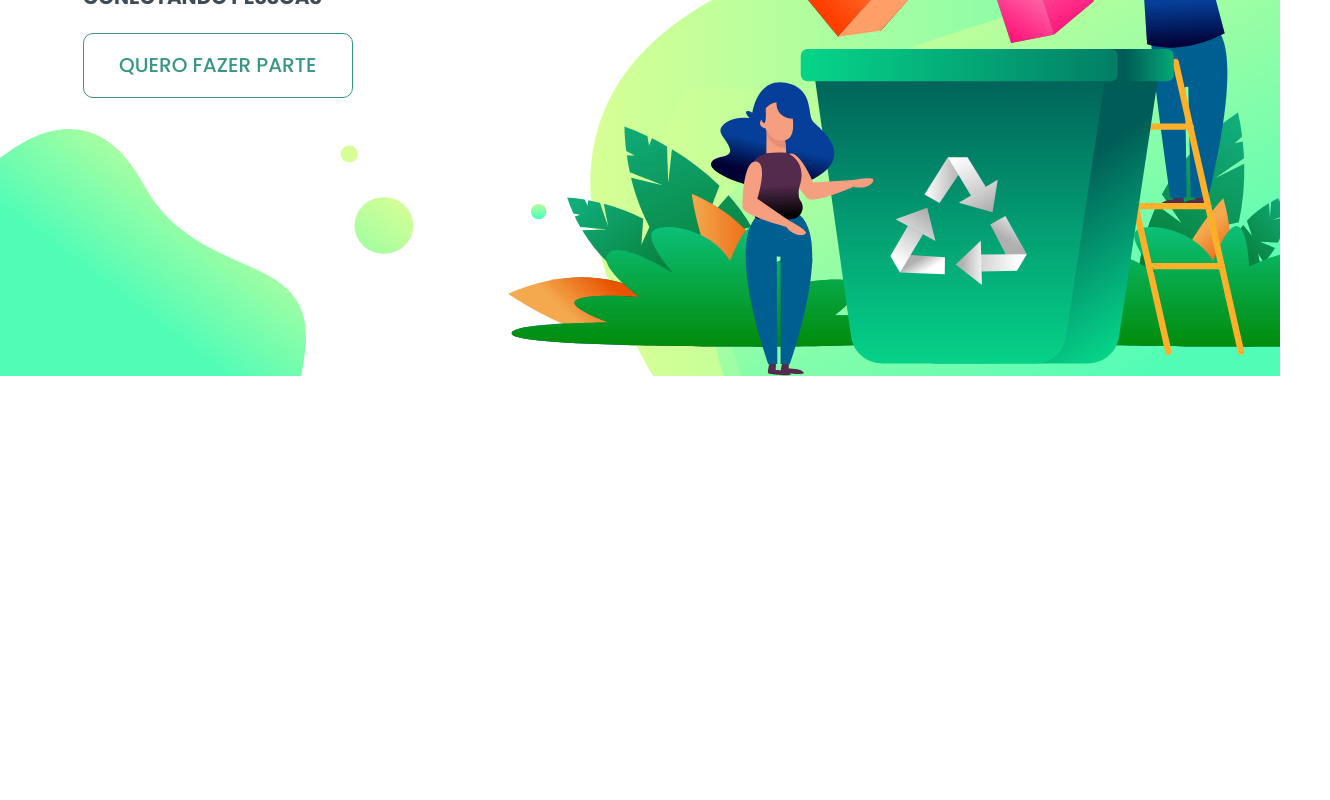
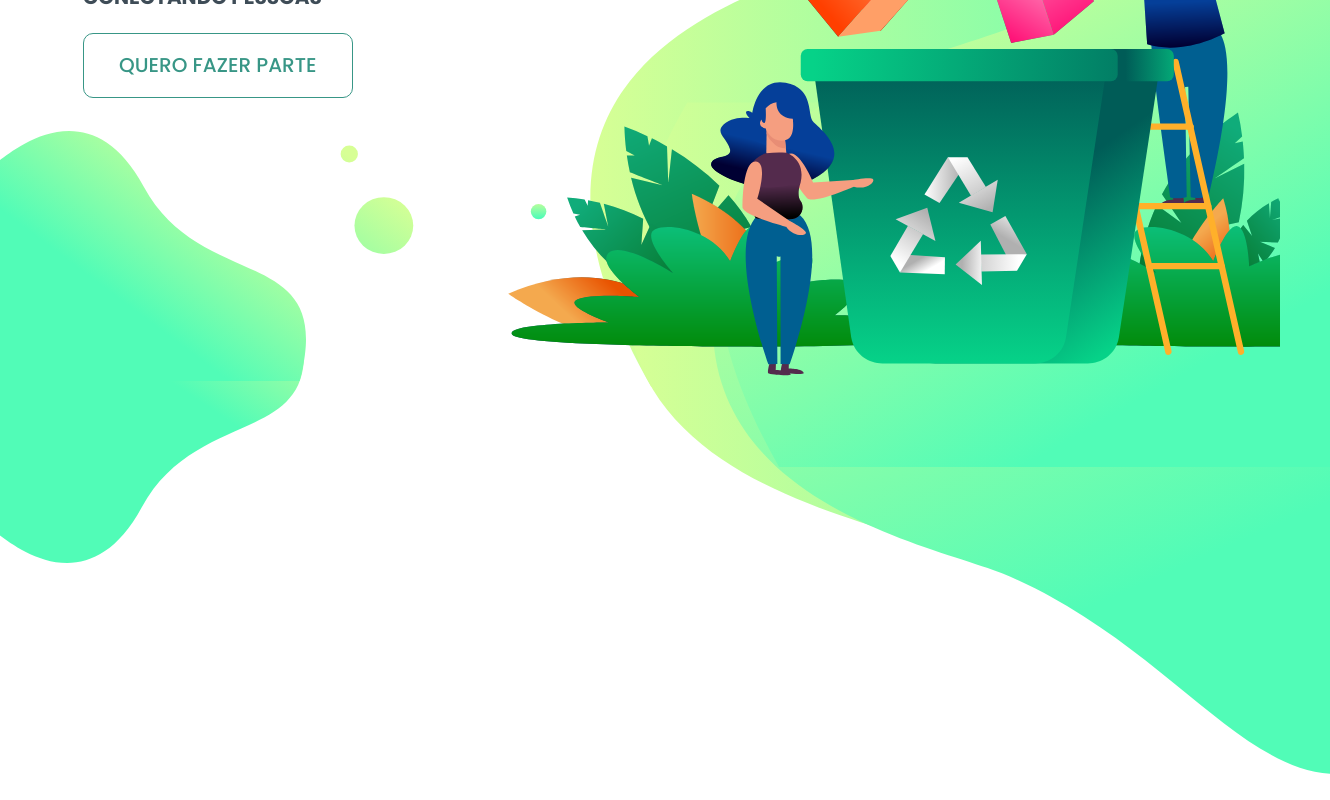
Before and after one commit to eNove/front.recolhe.eco, a React (Create React App) app: page / in a window 1280 px wide. Shown: the part 420-1220 px from the top of the page, 1330 px wide, since content can reach past the window. Built offline with nearby package versions, Linux system fonts and the light colour scheme.

Commit message:
Atualiza banner

```diff
--- a/src/pages/Home/index.tsx
+++ b/src/pages/Home/index.tsx
@@ -18,13 +18,13 @@ const Home: React.FC = () => {
       <Header />
 
       <main>
+        <img className="bg1" src={bg1} width="307" aria-hidden alt="" />
+        <img className="bg2" src={bg2} width="750" aria-hidden alt="" />
         <section className="banner">
-          <img className="bg2" src={bg2} width="750" aria-hidden alt="" />
           <img src={banner} height="650px" alt="Facilitamos a coleta de recicláveis" />
           <h1>Facilitamos a <strong>coleta</strong> de recicláveis</h1>
           <strong>conectando pessoas</strong>
           <a href="#cadastro-ponto-coleta" className="button">Quero fazer parte</a>
-          <img className="bg1" src={bg1} width="307" aria-hidden alt="" />
         </section>
         <section className="pessoas">
         </section>
--- a/src/pages/Home/styles.scss
+++ b/src/pages/Home/styles.scss
@@ -1,4 +1,20 @@
 main {
+    img {
+        display: block;
+        position: absolute;
+        top: 0;
+
+        &.bg1 {
+            top: 550px;
+            left: 0;
+        }
+
+        &.bg2 {
+            top: 160px;
+            right: -50px;
+        }
+    }
+
     section {
         padding-left: calc(75px + 1vmin);
         height: 1vh;
@@ -60,16 +76,6 @@ main {
                 position: absolute;
                 top: 0;
                 right: -150px;
-
-                &.bg1 {
-                    position: inherit;
-                    left: calc(calc(75px + 1vmin) * -1);
-                    margin-top: 30px;
-                }
-
-                &.bg2 {
-                    right: -50px;
-                }
             }
         }
 
```
